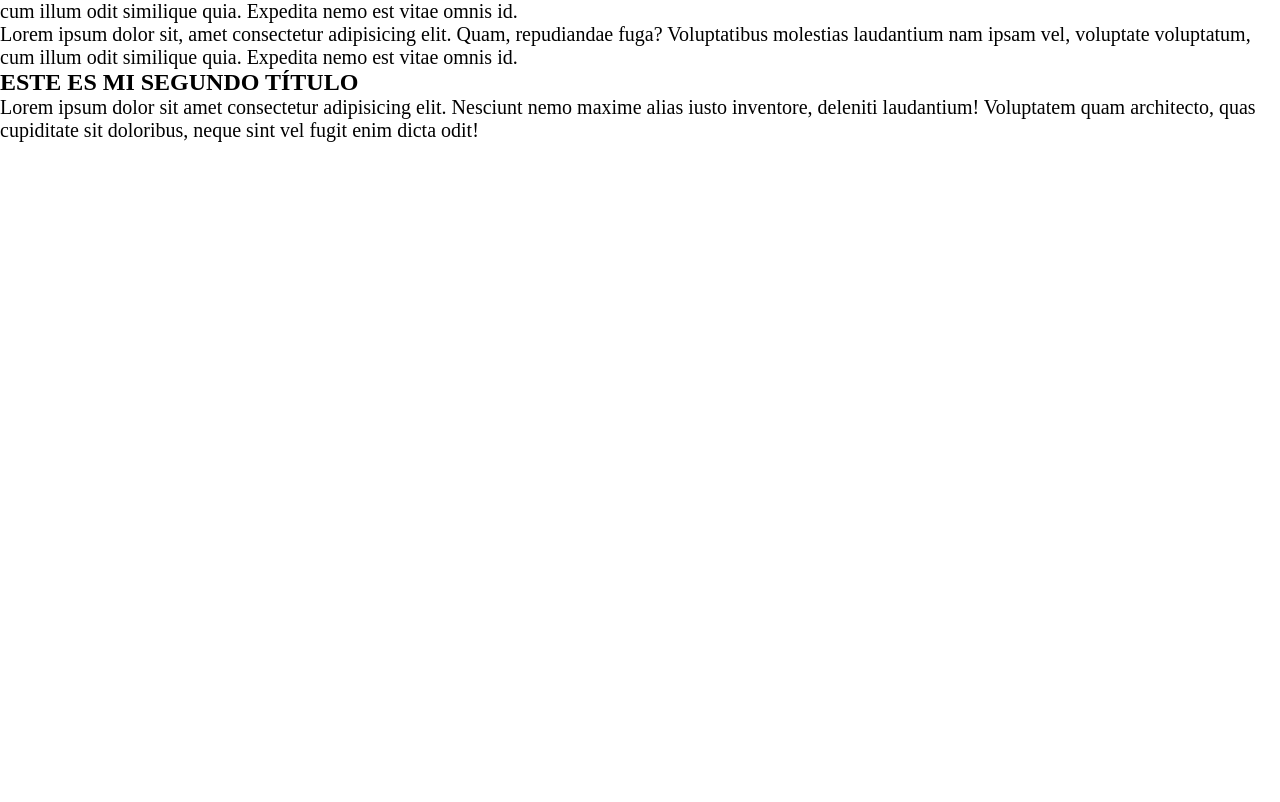
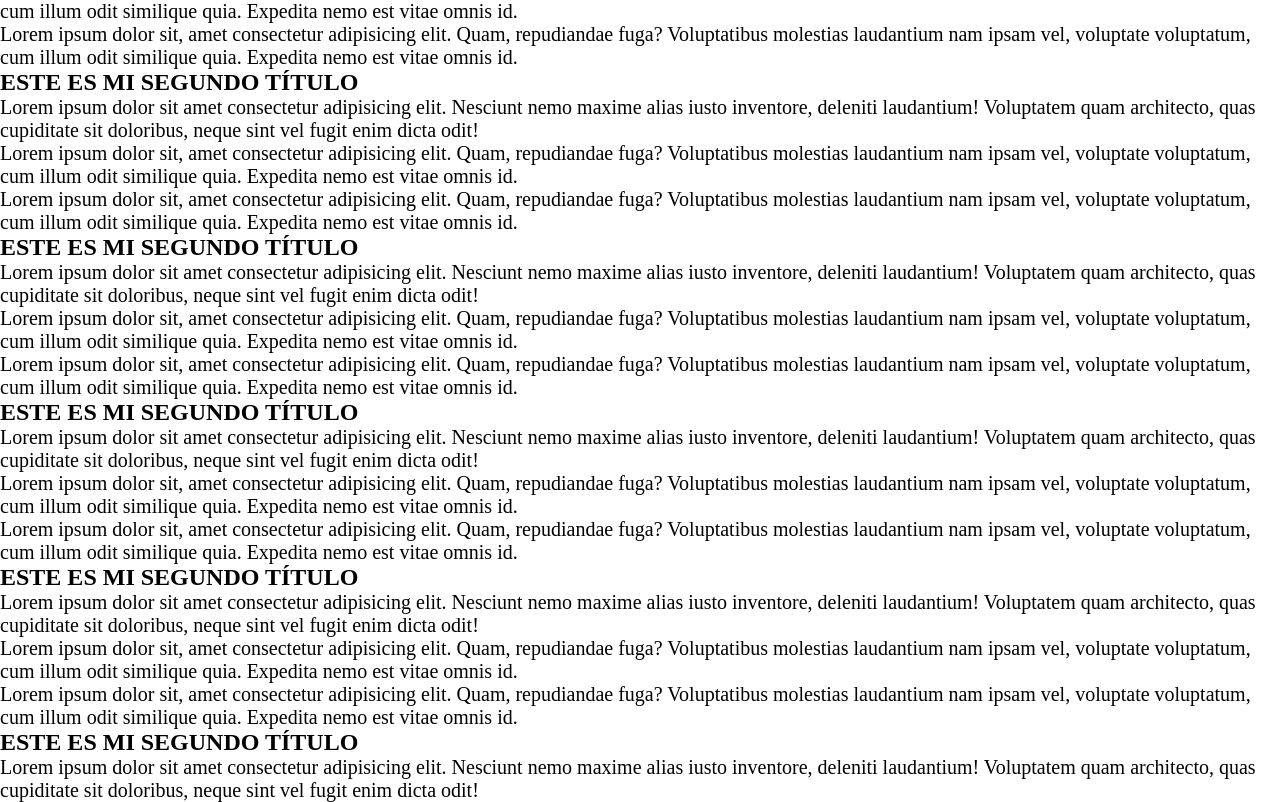
Before and after one commit to LiquidArtDevelopers/PROYECTO-1-HOLA-MUNDO, a plain HTML site: page index.html in a window 1280 px wide. Shown: the part 70-872 px from the top of the page. Before the commit the page ends 800 px from the top, so only its background shows below. Drawn offline with Linux system fonts and the light colour scheme.

Commit message:
trabajado desde casa sobre el index 2h

```diff
--- a/index.html
+++ b/index.html
@@ -14,5 +14,29 @@
 
     <h2>ESTE ES MI SEGUNDO TÍTULO</h2>
     <p>Lorem ipsum dolor sit amet consectetur adipisicing elit. Nesciunt nemo maxime alias iusto inventore, deleniti laudantium! Voluptatem quam architecto, quas cupiditate sit doloribus, neque sint vel fugit enim dicta odit!</p>
+    <p>Lorem ipsum dolor sit, amet consectetur adipisicing elit. Quam, repudiandae fuga? Voluptatibus molestias laudantium nam ipsam vel, voluptate voluptatum, cum illum odit similique quia. Expedita nemo est vitae omnis id.</p>
+
+    <p>Lorem ipsum dolor sit, amet consectetur adipisicing elit. Quam, repudiandae fuga? Voluptatibus molestias laudantium nam ipsam vel, voluptate voluptatum, cum illum odit similique quia. Expedita nemo est vitae omnis id.</p>
+
+    <h2>ESTE ES MI SEGUNDO TÍTULO</h2>
+    <p>Lorem ipsum dolor sit amet consectetur adipisicing elit. Nesciunt nemo maxime alias iusto inventore, deleniti laudantium! Voluptatem quam architecto, quas cupiditate sit doloribus, neque sint vel fugit enim dicta odit!</p>
+    <p>Lorem ipsum dolor sit, amet consectetur adipisicing elit. Quam, repudiandae fuga? Voluptatibus molestias laudantium nam ipsam vel, voluptate voluptatum, cum illum odit similique quia. Expedita nemo est vitae omnis id.</p>
+
+    <p>Lorem ipsum dolor sit, amet consectetur adipisicing elit. Quam, repudiandae fuga? Voluptatibus molestias laudantium nam ipsam vel, voluptate voluptatum, cum illum odit similique quia. Expedita nemo est vitae omnis id.</p>
+
+    <h2>ESTE ES MI SEGUNDO TÍTULO</h2>
+    <p>Lorem ipsum dolor sit amet consectetur adipisicing elit. Nesciunt nemo maxime alias iusto inventore, deleniti laudantium! Voluptatem quam architecto, quas cupiditate sit doloribus, neque sint vel fugit enim dicta odit!</p>
+    <p>Lorem ipsum dolor sit, amet consectetur adipisicing elit. Quam, repudiandae fuga? Voluptatibus molestias laudantium nam ipsam vel, voluptate voluptatum, cum illum odit similique quia. Expedita nemo est vitae omnis id.</p>
+
+    <p>Lorem ipsum dolor sit, amet consectetur adipisicing elit. Quam, repudiandae fuga? Voluptatibus molestias laudantium nam ipsam vel, voluptate voluptatum, cum illum odit similique quia. Expedita nemo est vitae omnis id.</p>
+
+    <h2>ESTE ES MI SEGUNDO TÍTULO</h2>
+    <p>Lorem ipsum dolor sit amet consectetur adipisicing elit. Nesciunt nemo maxime alias iusto inventore, deleniti laudantium! Voluptatem quam architecto, quas cupiditate sit doloribus, neque sint vel fugit enim dicta odit!</p>
+    <p>Lorem ipsum dolor sit, amet consectetur adipisicing elit. Quam, repudiandae fuga? Voluptatibus molestias laudantium nam ipsam vel, voluptate voluptatum, cum illum odit similique quia. Expedita nemo est vitae omnis id.</p>
+
+    <p>Lorem ipsum dolor sit, amet consectetur adipisicing elit. Quam, repudiandae fuga? Voluptatibus molestias laudantium nam ipsam vel, voluptate voluptatum, cum illum odit similique quia. Expedita nemo est vitae omnis id.</p>
+
+    <h2>ESTE ES MI SEGUNDO TÍTULO</h2>
+    <p>Lorem ipsum dolor sit amet consectetur adipisicing elit. Nesciunt nemo maxime alias iusto inventore, deleniti laudantium! Voluptatem quam architecto, quas cupiditate sit doloribus, neque sint vel fugit enim dicta odit!</p>
 </body>
 </html>
```
